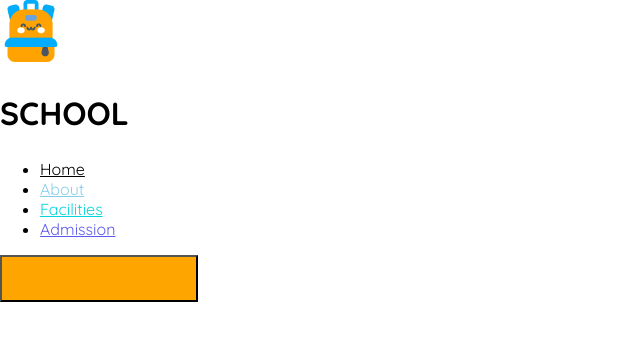
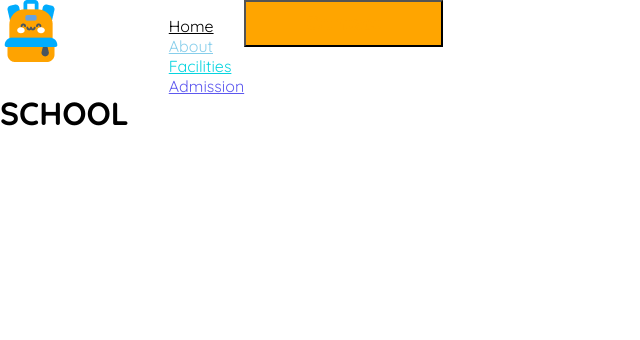
Before and after one commit to Redwanul-Hoque-Chy/PH-Assignment-2, a plain HTML site: page index.html in a window 1280 px wide. Shown: the whole page, without its empty margins (0-640 px from the left). Drawn offline with Linux system fonts and the light colour scheme.

Commit message:
header & style updated

```diff
--- a/styles/styles.css
+++ b/styles/styles.css
@@ -39,6 +39,14 @@ body{
     font-weight: 600;
 }
 
+
+nav{
+    display: flex;
+}
+
+nav ul>li{
+    list-style-type:none;
+}
 .logo-title{
     font-size: 32px;
     font-weight: bold;
```
